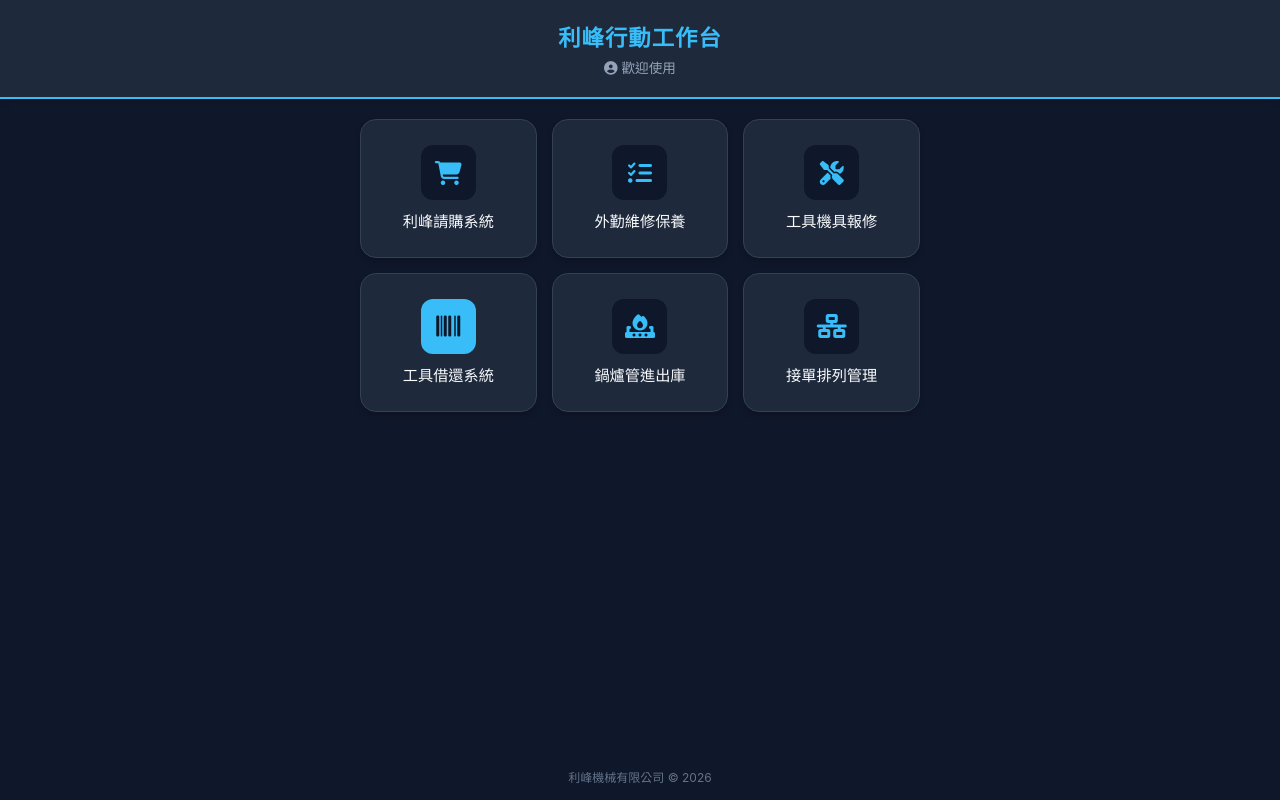
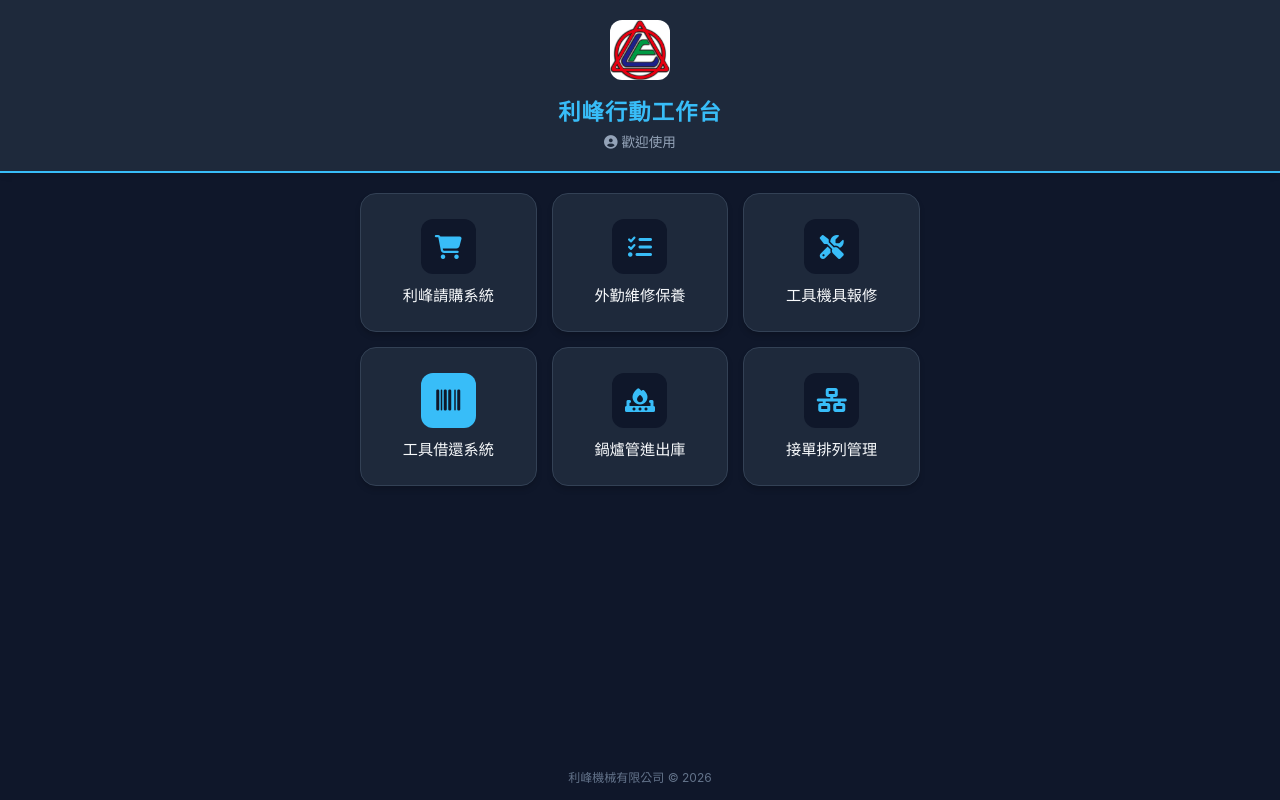
Before and after one commit to tw277711/lifong-portal, a plain HTML site: page index.html in a window 1280 px wide. Drawn offline with Linux system fonts and the light colour scheme.

Commit message:
Update index.html

```diff
--- a/index.html
+++ b/index.html
@@ -145,10 +145,12 @@
 </head>
 <body>
 
-    <header>
-        <h1>利峰行動工作台</h1>
-        <p><i class="fa-solid fa-circle-user"></i> 歡迎使用</p>
-    </header>
+<header>
+    <img src="icon-192.png" alt="利峰Logo" style="width: 60px; height: 60px; margin-bottom: 10px; border-radius: 12px;">
+
+    <h1>利峰行動工作台</h1>
+    <p><i class="fa-solid fa-circle-user"></i> 歡迎使用</p>
+</header>
 
     <main>
         <a href="https://apps.powerapps.com/play/e/default-3e94ccc2-1343-416a-84fc-b26340a644f5/a/685f6eb5-cc13-4019-8156-e0a7868f8982?tenantId=3e94ccc2-1343-416a-84fc-b26340a644f5&hint=8d2e52bf-ba23-4745-a8b7-31511aaeb683&sourcetime=1782786065971
```
